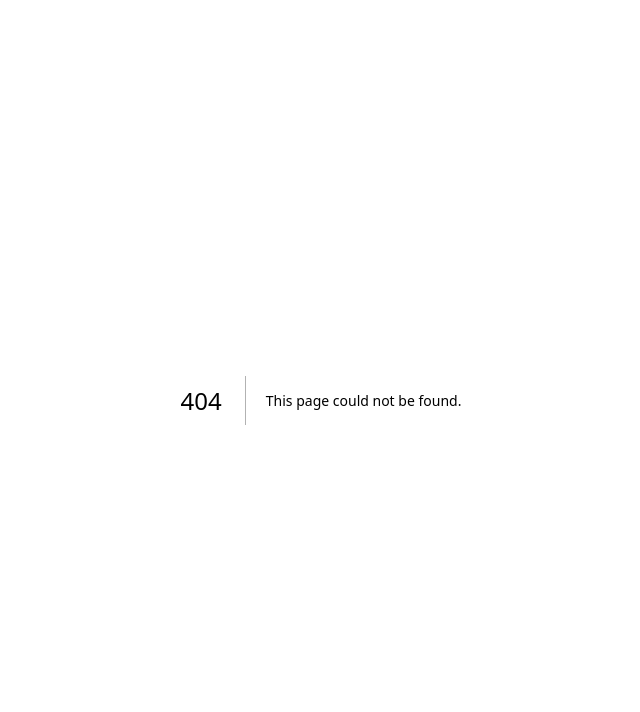
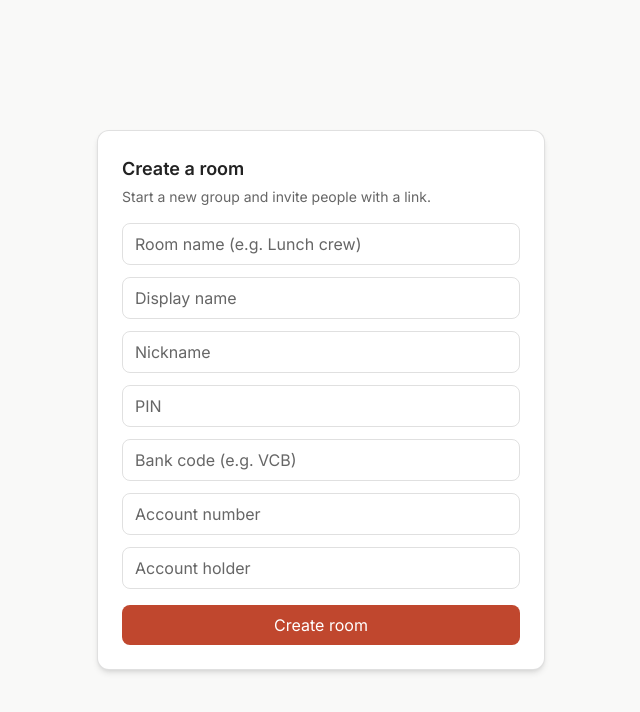
Before and after one commit to emismith90/chiatienan, a Next.js app in the folder frontend/: page /create in a window 1280 px wide. Before the commit this address had no page. Shown: the top 712 px of the page, without its empty margins (319-959 px from the left). Built offline with nearby package versions, Linux system fonts and the light colour scheme.

Commit message:
feat(fe): /create page — start a room with profile prefill

```diff
--- /dev/null
+++ b/frontend/src/app/create/page.tsx
@@ -0,0 +1,113 @@
+"use client";
+import { useEffect, useState } from "react";
+import { useRouter } from "next/navigation";
+import * as api from "@/lib/api";
+import { getProfile, saveProfile } from "@/lib/rooms-store";
+import { useSession } from "@/lib/session";
+
+const inputClass =
+  "w-full rounded-md border border-[var(--border)] bg-transparent px-3 py-2 text-[var(--text-primary)] placeholder:text-[var(--text-secondary)] focus:outline-none focus-visible:ring-2 ring-[var(--accent-primary)] transition-all duration-150";
+
+export default function CreateRoom() {
+  const router = useRouter();
+  const { signIn } = useSession();
+  const [f, setF] = useState({
+    room_name: "",
+    display_name: "",
+    nickname: "",
+    pin: "",
+    bank_code: "",
+    account_number: "",
+    account_holder: "",
+  });
+  const [err, setErr] = useState("");
+  const [loading, setLoading] = useState(false);
+
+  // Prefill member fields from the client-saved profile (design 2026-07-22) —
+  // in an effect, not the initializer, so SSR prerender never touches storage.
+  useEffect(() => {
+    const p = getProfile();
+    setF((prev) => ({
+      ...prev,
+      display_name: p.display_name ?? "",
+      nickname: p.nickname ?? "",
+      pin: p.pin ?? "",
+      bank_code: p.bank_code ?? "",
+      account_number: p.account_number ?? "",
+      account_holder: p.account_holder ?? "",
+    }));
+  }, []);
+
+  function set<K extends keyof typeof f>(key: K, value: string) {
+    setF((prev) => ({ ...prev, [key]: value }));
+  }
+
+  async function submit() {
+    setErr("");
+    setLoading(true);
+    try {
+      const res = await api.createRoom(f);
+      const { room_name: _room, ...profile } = f;
+      saveProfile(profile);
+      signIn(res.token, res.room_id, res.room_name);
+      router.push("/");
+    } catch (e) {
+      setErr(e instanceof Error ? e.message : "Something went wrong, please try again.");
+    } finally {
+      setLoading(false);
+    }
+  }
+
+  const fields: { key: keyof typeof f; label: string; placeholder: string; type?: string }[] = [
+    { key: "room_name", label: "Room name", placeholder: "Room name (e.g. Lunch crew)" },
+    { key: "display_name", label: "Display name", placeholder: "Display name" },
+    { key: "nickname", label: "Nickname", placeholder: "Nickname" },
+    { key: "pin", label: "PIN", placeholder: "PIN", type: "password" },
+    { key: "bank_code", label: "Bank code", placeholder: "Bank code (e.g. VCB)" },
+    { key: "account_number", label: "Account number", placeholder: "Account number" },
+    { key: "account_holder", label: "Account holder", placeholder: "Account holder" },
+  ];
+
+  return (
+    <main className="min-h-dvh pt-safe pb-safe bg-[var(--bg-base)] flex items-center justify-center p-4">
+      <div className="bg-[var(--bg-surface)] rounded-lg border border-[var(--border)] shadow-md max-w-md w-full p-6 space-y-4">
+        <div>
+          <h1 className="text-lg font-semibold text-[var(--text-primary)]">Create a room</h1>
+          <p className="mt-1 text-sm text-[var(--text-secondary)]">
+            Start a new group and invite people with a link.
+          </p>
+        </div>
+
+        <div className="space-y-3">
+          {fields.map(({ key, label, placeholder, type }) => (
+            <input
+              key={key}
+              aria-label={label}
+              placeholder={placeholder}
+              type={type ?? "text"}
+              inputMode={key === "pin" ? "numeric" : undefined}
+              value={f[key]}
+              onChange={(e) => set(key, e.target.value)}
+              className={inputClass}
+            />
+          ))}
+        </div>
+
+        {err && (
+          <p role="alert" className="text-sm text-[var(--accent-text)]">
+            {err}
+          </p>
+        )}
+
+        <button
+          type="button"
+          onClick={submit}
+          disabled={loading}
+          className="w-full rounded-md bg-[var(--accent-primary)] hover:bg-[var(--accent-hover)] text-white py-2 transition-all duration-150 disabled:opacity-50"
+        >
+          {loading ? "Creating…" : "Create room"}
+        </button>
+      </div>
+    </main>
+  );
+}
--- a/frontend/src/app/page.tsx
+++ b/frontend/src/app/page.tsx
@@ -15,6 +15,12 @@ export default function Home() {
           <p className="mt-2 text-sm text-[var(--text-secondary)]">
             Open an invite link from the admin to join a room.
           </p>
+          <a
+            href="/create"
+            className="mt-4 inline-block rounded-md bg-[var(--accent-primary)] px-4 py-2 text-sm text-white transition-all duration-150 hover:bg-[var(--accent-hover)]"
+          >
+            Create a room
+          </a>
         </div>
       </main>
     );
```
Also changed, not shown: 1 other file (tests, documents, lock files or other folders).
